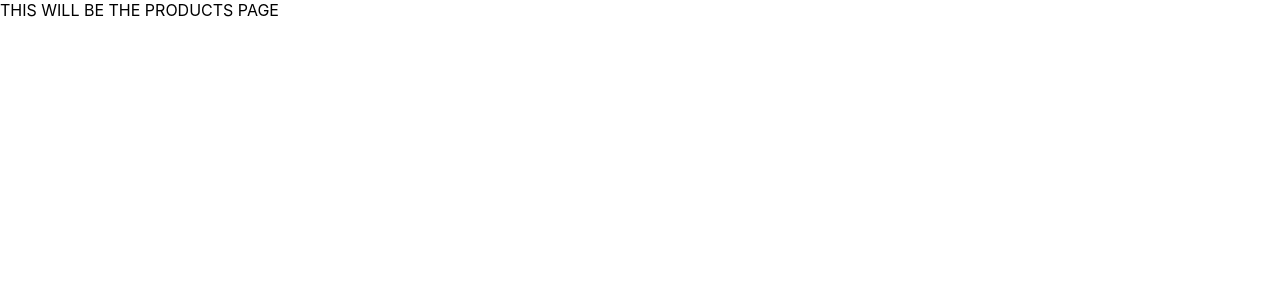
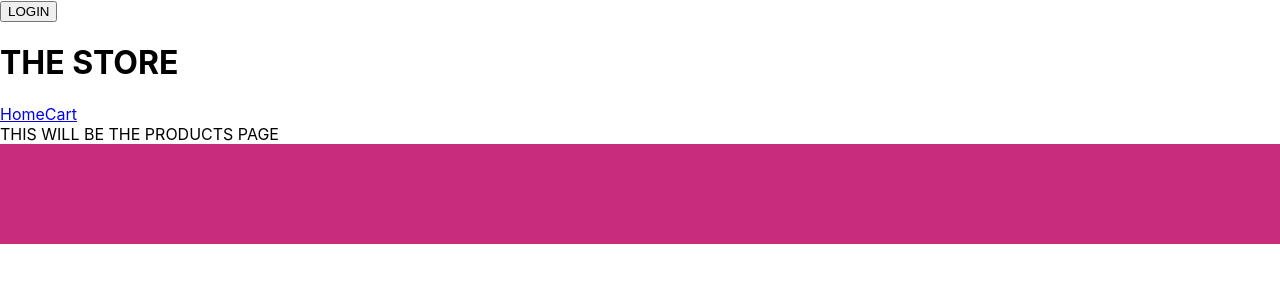
Before and after one commit to cojacgose/the-store-2, a React (Create React App) app: page / in a window 1280 px wide. Shown: the top 300 px of the page. Built offline with nearby package versions, Linux system fonts and the light colour scheme.

Commit message:
Started building out the header, including a login module and some navigation buttons

```diff
--- a/package.json
+++ b/package.json
@@ -8,8 +8,10 @@
     "@testing-library/user-event": "^13.5.0",
     "react": "^18.2.0",
     "react-dom": "^18.2.0",
+    "react-modal": "^3.15.1",
     "react-router-dom": "^6.3.0",
     "react-scripts": "5.0.1",
+    "styled-components": "^5.3.5",
     "web-vitals": "^2.1.4"
   },
   "scripts": {
--- a/src/App.js
+++ b/src/App.js
@@ -1,4 +1,3 @@
-import logo from './logo.svg';
 import './App.css';
 import { ThemeProvider } from './contexts/ThemeContext';
 import { UserProvider } from './contexts/UserContext';
@@ -7,22 +6,26 @@ import Products from './components/Products';
 import ProductDetails from './components/ProductDetails';
 import Checkout from './components/Checkout';
 import Cart from './components/Cart';
+import HeaderFooter from './components/HeaderFooter';
 
 function App() {
   return (
+    <div>
     <UserProvider>
     <ThemeProvider>
       <BrowserRouter>
       <Routes>
-      <Route path ='/' element={<Products/>}/>
-        <Route index element={<Products/>}/>
-        <Route path = 'details' element={<ProductDetails/>}/>
-        <Route path = 'cart' element={<Cart/>} />
-        <Route path = 'checkout' element={<Checkout/>}/>
+        <Route path ='/' element={<HeaderFooter/>}>
+          <Route index element={<Products/>}></Route>
+          <Route path = 'details' element={<ProductDetails/>}></Route>
+          <Route path = 'cart' element={<Cart/>} ></Route>
+          <Route path = 'checkout' element={<Checkout/>}></Route>
+        </Route>
       </Routes>
       </BrowserRouter>
     </ThemeProvider>
     </UserProvider>
+    </div>
   );
 }
 
--- /dev/null
+++ b/src/components/HeaderFooter.js
@@ -0,0 +1,18 @@
+import styled from "styled-components";
+import { Outlet } from "react-router-dom";
+import Header from "./HeaderFooter/Header";
+
+const Bar = styled.div` //this is just a placeholder
+    height:100px;
+    background-color:#C72D7A;
+`
+
+export default function HeaderFooter(){
+    return(
+        <div>
+            <Header></Header>
+                <Outlet/>
+            <Bar></Bar>
+        </div>
+    )
+}
--- /dev/null
+++ b/src/components/HeaderFooter/Header.js
@@ -0,0 +1,12 @@
+import LoginButton from "./LoginButton"
+import NavBar from "./NavBar"
+
+export default function Header(){
+    return(
+        <>
+            <LoginButton></LoginButton>
+            <h1>THE STORE</h1>
+            <NavBar></NavBar>
+        </>
+    )
+}
--- /dev/null
+++ b/src/components/HeaderFooter/LoginButton.js
@@ -0,0 +1,35 @@
+import UserContext from "../../contexts/UserContext";
+import {useContext} from "react";
+import { useState } from "react";
+import LoginModal from "./LoginModal";
+import ReactModal from "react-modal";
+
+export default function LoginButton(props){
+
+    const{setIsLoggedIn} = useContext(UserContext);
+    const{isLoggedIn} = useContext(UserContext);
+
+    const[loginModalOpen,setLoginModalOpen]=useState(false);
+
+    if(isLoggedIn === false && loginModalOpen === false){
+        return(
+            <div>
+                <button onClick={()=>setLoginModalOpen(true)}>LOGIN</button>
+            </div>
+        )
+    }else if(loginModalOpen === true){
+        return(
+            <div>
+                <ReactModal isOpen={loginModalOpen}>
+                    <div>
+                        <LoginModal close={()=>setLoginModalOpen(false)}></LoginModal>
+                    </div>
+                </ReactModal>
+            </div>
+        )
+    }else{
+        return(
+            <div>YOU ARE LOGGED IN</div>
+        )
+    }
+}
--- /dev/null
+++ b/src/components/HeaderFooter/LoginModal.js
@@ -0,0 +1,13 @@
+import ReactModal from "react-modal";
+
+
+export default function LoginModal(props){
+
+    return(
+        <div>
+            <div>THIS IS WHERE THE FORM WILL GO</div>
+            <button>LOGIN</button>
+            <button onClick={props.close}>CLOSE MODULE</button>
+        </div>
+    )
+}
--- /dev/null
+++ b/src/components/HeaderFooter/NavBar.js
@@ -0,0 +1,10 @@
+import {NavLink} from 'react-router-dom';
+
+export default function NavBar(){
+    return(
+        <div>
+            <NavLink to='/'>Home</NavLink>
+            <NavLink to='cart'>Cart</NavLink>
+        </div>
+    )
+}
--- a/src/contexts/UserContext.js
+++ b/src/contexts/UserContext.js
@@ -1,13 +1,28 @@
-import {createContext} from 'react';
+import {createContext, useState} from 'react';
 
 const UserContext = createContext();
 
-//Here we will have a User object, which will include Email, First Name, Last Name, Password, Address, Saved Billing information - we can use this object to verify login, and when login is verified, we can optionally auto-fill the checkout form
-//We will also store the User's Cart in here (perhaps as part of the user object?) - this is to reflect how data might be packaged from a server
+const User = {
+    firstName: "Waldo",
+    lastName: "Faldo",
+    email: "waldofaldo@gmail.com",
+    password: "TGIF",
+    address: "123 E Waldo St",
+    state: "Illonois",
+    city: "Chicago",
+    creditcard: 8888888888888888,
+    cart:[]
+}
 
 export function UserProvider({children}){
+    const [user,setUser] = useState(User);
+    const [isLoggedIn,setIsLoggedIn] = useState(false);
+
+    console.log(user)
     //We can add state variables here that can now be passed to the children
     return (
-        <UserContext.Provider value={null}>{children}</UserContext.Provider>
+        <UserContext.Provider value={{user, setUser, isLoggedIn, setIsLoggedIn}}>{children}</UserContext.Provider>
     )
 }
+
+export default UserContext;
```
Also changed, not shown: 1 other file (tests, documents, lock files or other folders).
